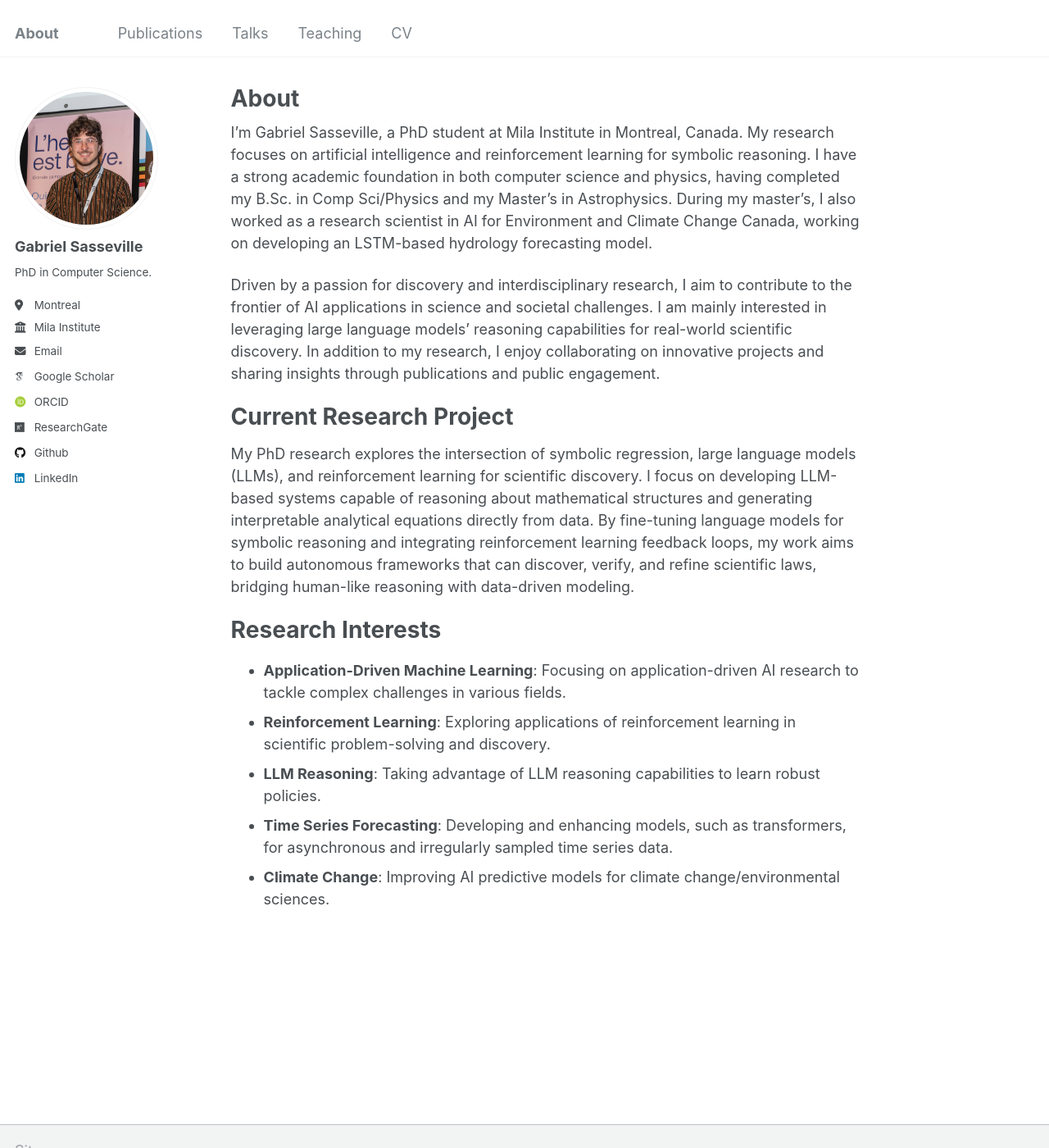
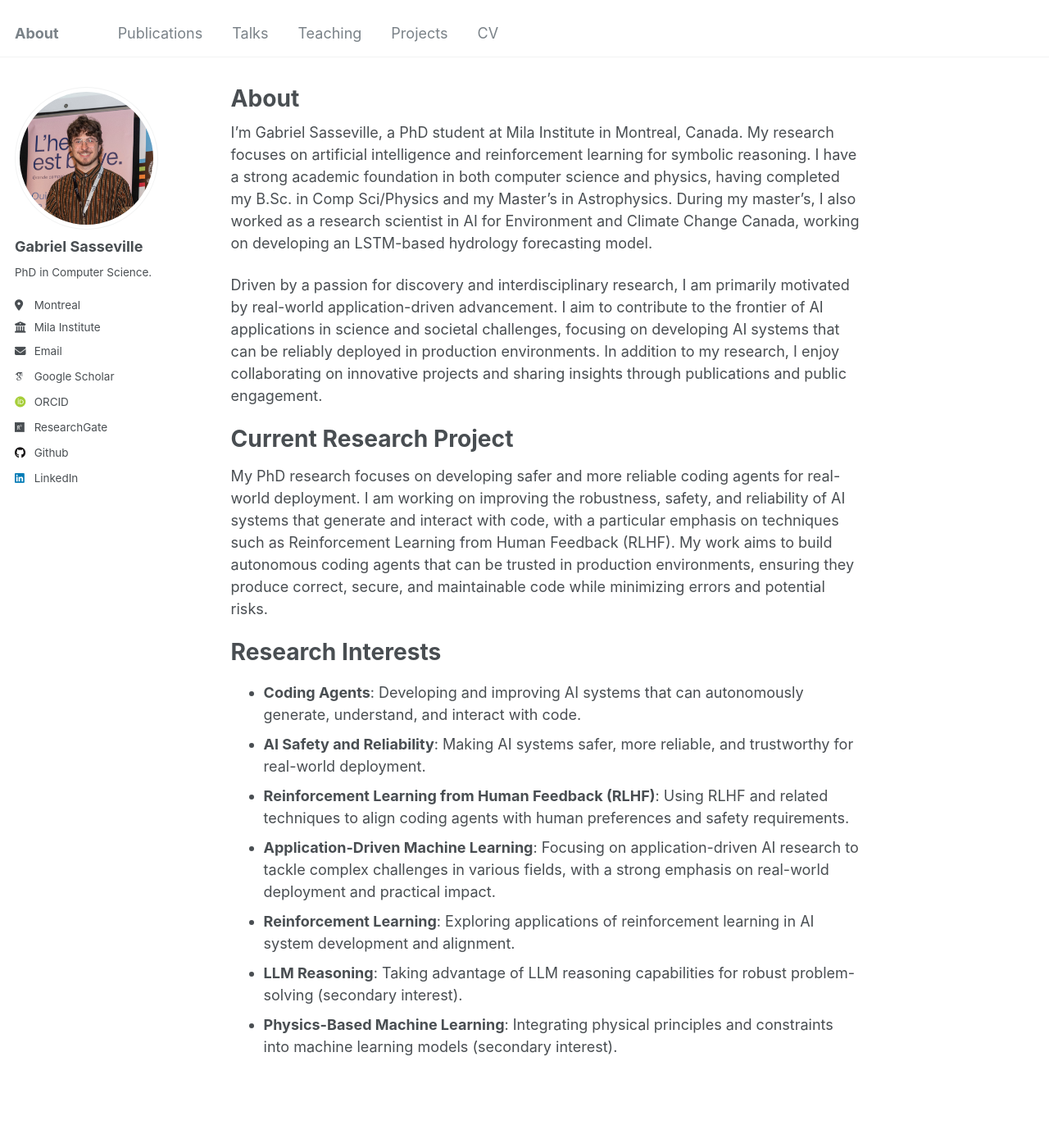
Before and after one commit to GabrielSasseville01/GabrielSasseville01.github.io, a Jekyll site: the page built from _pages/about.md, in a window 1280 px wide and 1400 px high. Shown: the whole window at 82% size. Built offline with Jekyll 4.4.1, drawn with Linux system fonts in a browser that asks for light colours; some web fonts are replaced.

Commit message:
Add Projects page and update About page with new research focus
- Add Projects collection and page for showcasing projects
- Update About page: change research focus to coding agents and AI safety
- Add RLHF and real-world application-driven emphasis
- Include secondary interests: LLM reasoning and physics-based ML
- Add two project entries: AUTO-IceNav and Duckietown Real-Time RL

```diff
--- a/_config.yml
+++ b/_config.yml
@@ -229,6 +229,9 @@ collections:
   personal:
     output: true
     permalink: /:collection/:path/
+  projects:
+    output: true
+    permalink: /:collection/:path/
 
 
 # These settings control how pages and collections are included in the site
--- a/_data/navigation.yml
+++ b/_data/navigation.yml
@@ -14,6 +14,9 @@ main:
   - title: "Teaching"
     url: /teaching/
 
+  - title: "Projects"
+    url: /projects/
+
   # - title: "Blog Posts"
   #   url: /year-archive/
 
--- a/_pages/about.md
+++ b/_pages/about.md
@@ -9,16 +9,18 @@ redirect_from:
 
 I’m Gabriel Sasseville, a PhD student at Mila Institute in Montreal, Canada. My research focuses on artificial intelligence and reinforcement learning for symbolic reasoning. I have a strong academic foundation in both computer science and physics, having completed my B.Sc. in Comp Sci/Physics and my Master's in Astrophysics. During my master's, I also worked as a research scientist in AI for Environment and Climate Change Canada, working on developing an LSTM-based hydrology forecasting model.
 
-Driven by a passion for discovery and interdisciplinary research, I aim to contribute to the frontier of AI applications in science and societal challenges. I am mainly interested in leveraging large language models' reasoning capabilities for real-world scientific discovery. In addition to my research, I enjoy collaborating on innovative projects and sharing insights through publications and public engagement.
+Driven by a passion for discovery and interdisciplinary research, I am primarily motivated by real-world application-driven advancement. I aim to contribute to the frontier of AI applications in science and societal challenges, focusing on developing AI systems that can be reliably deployed in production environments. In addition to my research, I enjoy collaborating on innovative projects and sharing insights through publications and public engagement.
 
 Current Research Project
 ======
-My PhD research explores the intersection of symbolic regression, large language models (LLMs), and reinforcement learning for scientific discovery. I focus on developing LLM-based systems capable of reasoning about mathematical structures and generating interpretable analytical equations directly from data. By fine-tuning language models for symbolic reasoning and integrating reinforcement learning feedback loops, my work aims to build autonomous frameworks that can discover, verify, and refine scientific laws, bridging human-like reasoning with data-driven modeling.
+My PhD research focuses on developing safer and more reliable coding agents for real-world deployment. I am working on improving the robustness, safety, and reliability of AI systems that generate and interact with code, with a particular emphasis on techniques such as Reinforcement Learning from Human Feedback (RLHF). My work aims to build autonomous coding agents that can be trusted in production environments, ensuring they produce correct, secure, and maintainable code while minimizing errors and potential risks.
 
 Research Interests
 ======
-- **Application-Driven Machine Learning**: Focusing on application-driven AI research to tackle complex challenges in various fields.
-- **Reinforcement Learning**: Exploring applications of reinforcement learning in scientific problem-solving and discovery.
-- **LLM Reasoning**: Taking advantage of LLM reasoning capabilities to learn robust policies.
-- **Time Series Forecasting**: Developing and enhancing models, such as transformers, for asynchronous and irregularly sampled time series data.
-- **Climate Change**: Improving AI predictive models for climate change/environmental sciences.
+- **Coding Agents**: Developing and improving AI systems that can autonomously generate, understand, and interact with code.
+- **AI Safety and Reliability**: Making AI systems safer, more reliable, and trustworthy for real-world deployment.
+- **Reinforcement Learning from Human Feedback (RLHF)**: Using RLHF and related techniques to align coding agents with human preferences and safety requirements.
+- **Application-Driven Machine Learning**: Focusing on application-driven AI research to tackle complex challenges in various fields, with a strong emphasis on real-world deployment and practical impact.
+- **Reinforcement Learning**: Exploring applications of reinforcement learning in AI system development and alignment.
+- **LLM Reasoning**: Taking advantage of LLM reasoning capabilities for robust problem-solving (secondary interest).
+- **Physics-Based Machine Learning**: Integrating physical principles and constraints into machine learning models (secondary interest).
```
Also changed, not shown: _pages/projects.html (added, +12 -0 lines), _projects/auto-icenav.md (added, +29 -0 lines), _projects/duckietown-real-time-rl.md (added, +39 -0 lines).
